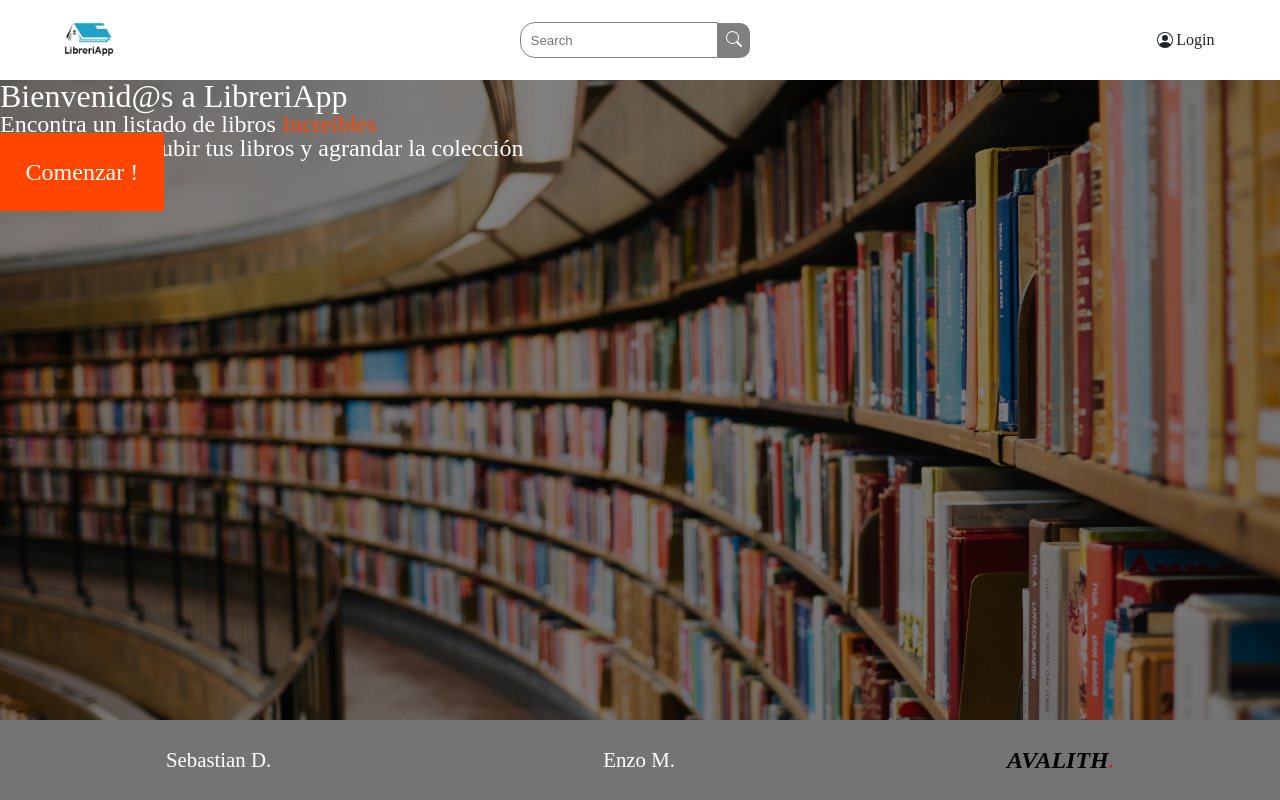
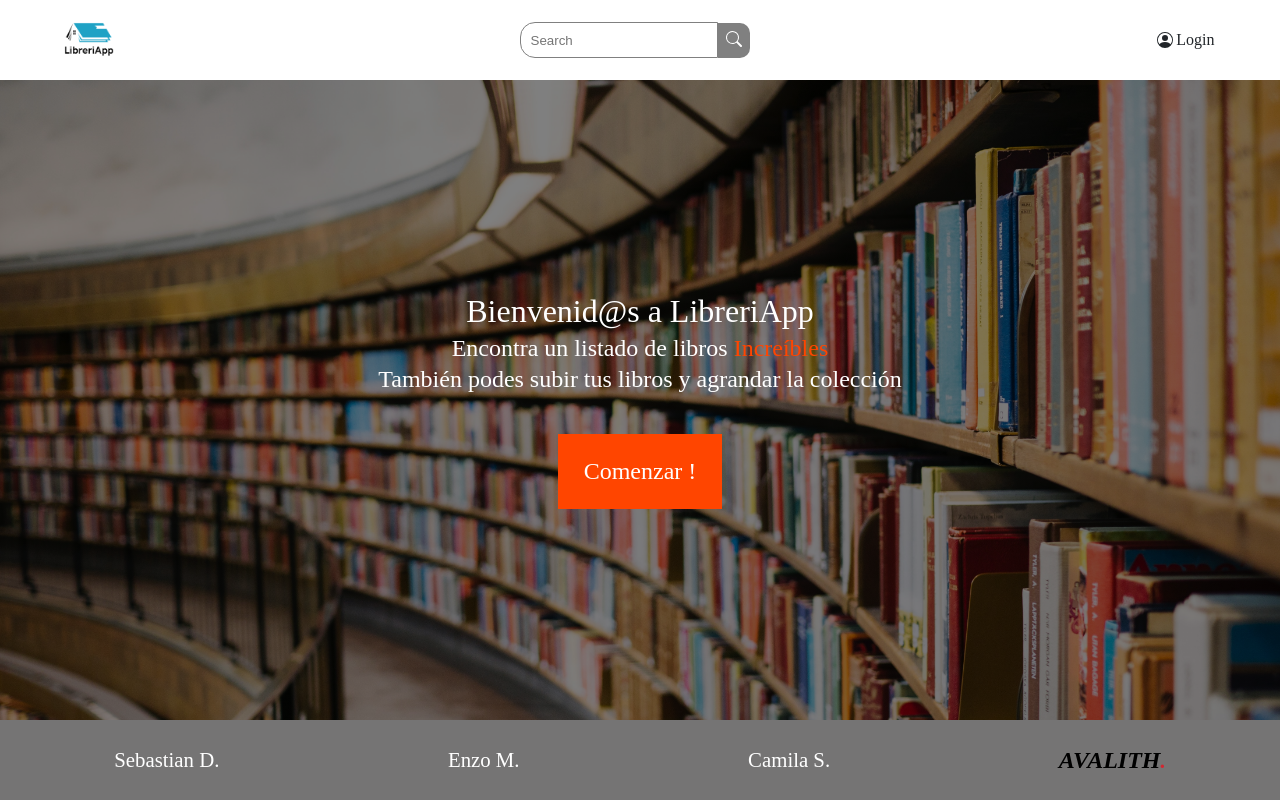
Before and after one commit to lemarchesi09/sf-library-app, a React (Create React App) app: page /welcome in a window 1280 px wide. Built offline with nearby package versions, Linux system fonts and the light colour scheme.

Commit message:
:art: Style modified on Welcome - Cami's link added to Footer

```diff
--- a/src/components/Footer.js
+++ b/src/components/Footer.js
@@ -7,6 +7,7 @@ export const Footer = () =>{
             <div className="foot-text">
                 <a href="https://github.com/SebaDAlessandro">Sebastian D.</a>
                 <a href="https://github.com/lemarchesi09">Enzo M.</a>
+                <a href="https://github.com/CamiStefano">Camila S.</a>
             <a href="https://www.avalith.net/"  className="avalith__link" target="_blank" rel="noreferrer"><p className="avalith">AVALITH<span className="punto">.</span></p></a>
             </div>
         </div>
--- a/src/styles/welcome.css
+++ b/src/styles/welcome.css
@@ -3,10 +3,18 @@
     width: 100%;
     background-size: cover;
     height: 70vh;
+    display: flex;
+    flex-direction: column;
+    justify-content: center;
+    align-items: center;
 }
 
 .welc-text{
     color: white;
+    text-align: center;
+    display: flex;
+    flex-direction: column;
+    line-height: 1.3;
 }
 .welc-text h1{
     font-size: 2rem;
@@ -23,6 +31,7 @@ span{
     padding: 2%;
     font-size: 1.5rem;
     text-decoration: none;
+    margin-top: 3%;
 }
 .welc-btn:hover{
     background-color: white;
```
